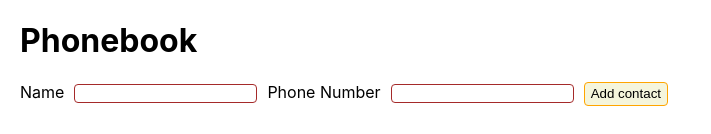
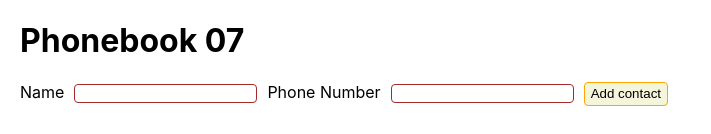
Before and after one commit to StephenKryukov/goit-react-hw-07-phonebook, a React (Create React App) app: page / in a window 1280 px wide. Shown: the top 134 px of the page, without its empty margins (0-711 px from the left). Built offline with nearby package versions, Linux system fonts and the light colour scheme; no server answers.

Commit message:
Update App.jsx

```diff
--- a/src/components/App.jsx
+++ b/src/components/App.jsx
@@ -29,7 +29,7 @@ export default function App() {
         // color: '#010101',
       }}
     >
-      <h1>Phonebook</h1>
+      <h1>Phonebook 07</h1>
       <ContactForm />
       <Filter />
       <h2 style={{ marginBottom: '0' }}>Contacts</h2>
```
